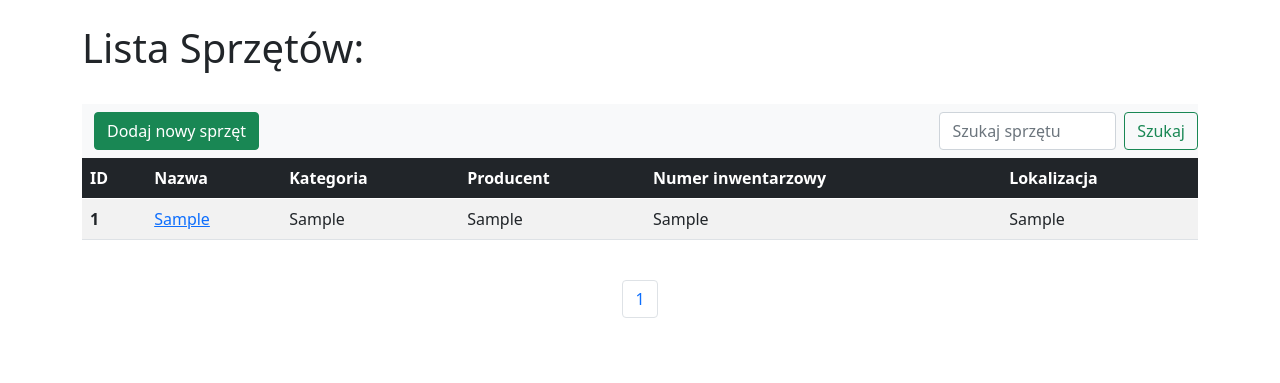
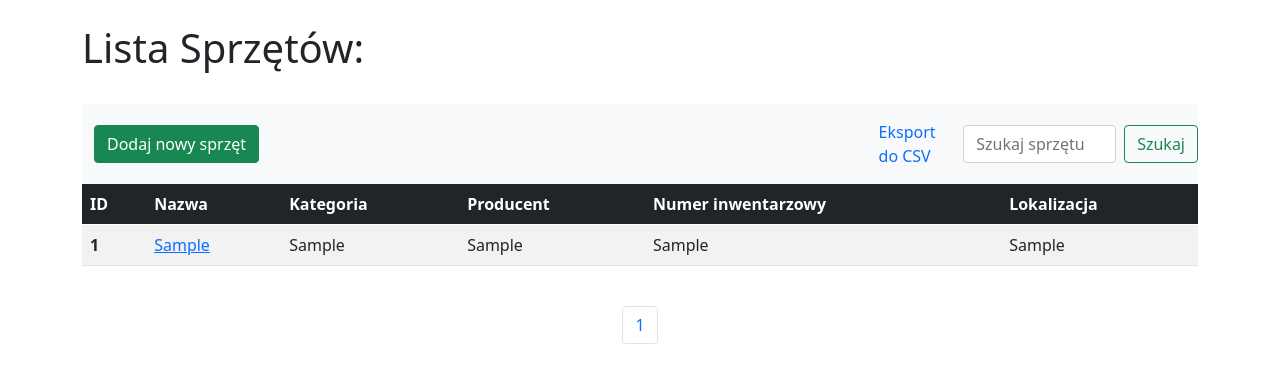
Before and after one commit to matszelo/InVentory, a Django app: page /equipment/ in a window 1280 px wide. Shown: the part 57-440 px from the top of the page. Run offline with Django 4.2, Linux system fonts and the light colour scheme; a user stored in the database is signed in; tables that the repository leaves empty hold one stand-in row (values such as "Sample post").

Commit message:
Dodałem możliwość generowania pliku CSV

```diff
--- a/equipment/templates/equipment/equipment_list.html
+++ b/equipment/templates/equipment/equipment_list.html
@@ -9,6 +9,9 @@
       {% if user.is_authenticated and user.is_staff %}
     <a class="btn btn-success" href="{% url 'add_equipment' %}" role="button">Dodaj nowy sprzęt</a>
       {% endif %}
+  </div>
+  <div class="nav-item">
+    <a class="nav-link" href="{% url 'equipment_csv' %}">Eksport do CSV</a>
   </div>
   <div>
       <form class="d-flex" method=POST action="{% url 'search_equipment' %}">
--- a/equipment/templates/equipment/navbar.html
+++ b/equipment/templates/equipment/navbar.html
@@ -12,9 +12,7 @@
         {% if user.is_authenticated%}
         <li class="nav-item">
           <a class="nav-link active" aria-current="page" href="{% url 'equipment_list' %}">Lista sprzętów</a>
-        {% endif %}
         </li>
-        {% if user.is_authenticated%}
         <li class="nav-item">
           <a class="nav-link active" aria-current="page" href="{% url 'logout_user' %}">Wyloguj</a>
         {% endif %}
--- a/equipment/urls.py
+++ b/equipment/urls.py
@@ -8,4 +8,5 @@ urlpatterns = [
     path('update_equipment/<equipment_id>', views.update_equipment, name='update_equipment'),
     path('delete_equipment/<equipment_id>', views.delete_equipment, name='delete_equipment'),
     path('search_equipment', views.search_equipment, name='search_equipment'),
+    path('equipment_csv', views.equipment_csv, name='equipment_csv'),
 ]
--- a/equipment/views.py
+++ b/equipment/views.py
@@ -3,6 +3,20 @@ from .models import Sprzet
 from .forms import Equipmentform
 from django.core.paginator import Paginator
 from django.http import HttpResponseRedirect
+from django.http import HttpResponse
+import csv
+
+def equipment_csv(request):
+    response = HttpResponse(content_type='text/csv')
+    response['Content-Disposition'] = 'attachment; filename=equipment.csv'
+    writer = csv.writer(response)
+    equipments = Sprzet.objects.all()
+    writer.writerow(['ID', 'Nazwa', 'Kategoria', 'Producent', 'Numer seryjny', 'Numer inwentarzowy', 'Lokalizacja', 'Data utworzenia'])
+
+    for equipment in equipments:
+        writer.writerow([equipment.id, equipment.nazwa, equipment.kategoria, equipment.producent, equipment.numer_seryjny, equipment.numer_inwentarzowy, equipment.lokalizacja, equipment.data_utworzenia])
+
+    return response
 
 def search_equipment(request):
     if request.method == "POST":
```
